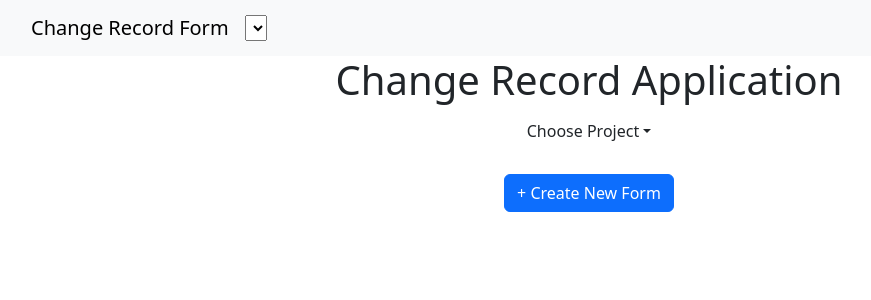
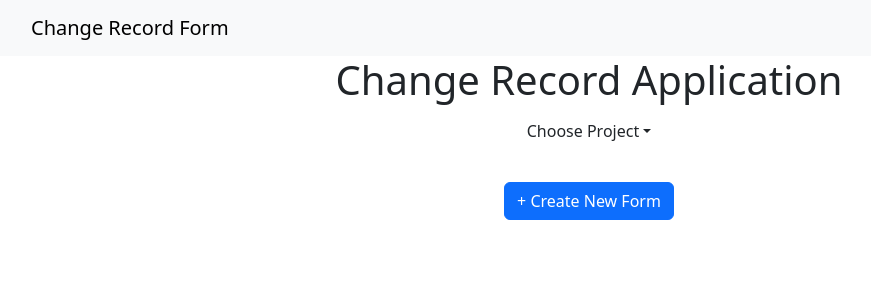
Before and after one commit to varunsesh/Change_Record_Forms, a React (Create React App) app in the folder cr_react_app/: page / in a window 1280 px wide. Shown: the top 300 px of the page, without its empty margins (51-922 px from the left). Built offline with nearby package versions, Linux system fonts and the light colour scheme.

Commit message:
Updated navbar. Removed the dropdown from navbar. Ensure project name is displayed right at the top of the application.

```diff
--- a/cr_react_app/src/Components/CustomNavBar.js
+++ b/cr_react_app/src/Components/CustomNavBar.js
@@ -38,18 +38,6 @@ function NavBar({props, onSelect, goHome}) {
       <Container>
         <Navbar.Brand href="#home" onClick={goHome}>Change Record Form</Navbar.Brand>
         <Navbar.Toggle aria-controls="basic-navbar-nav" />
-        <Navbar.Collapse id="basic-navbar-nav">
-        <select
-          value={selectedProject}
-          onChange={handleChange}
-        >
-          {projects.map((project) => (
-            <option key={project.project_id} value={project.project_id}>
-              {project.project_name}
-            </option>
-          ))}
-        </select>
-        </Navbar.Collapse>
       </Container>
     </Navbar>
   );
--- a/cr_react_app/src/Components/HomePage.js
+++ b/cr_react_app/src/Components/HomePage.js
@@ -18,7 +18,7 @@ const HomePage = ({props, onNewForm, onShowCR}) => {
       const projects = await getProjects();
       setProjects(projects);
       if (projects.length > 0) {
-        setSelectedProject(projects[0].project_id);
+        setSelectedProject(projects[0].project_name);
       }
     } catch (error) {
       console.error('Error fetching projects:', error);
@@ -33,10 +33,11 @@ const HomePage = ({props, onNewForm, onShowCR}) => {
         console.log("Clicked here");
     }
 
-    const handleChange  = (e) =>{
+    const handleChange  = (project_id) =>{
       console.log("Handling change");
-      console.log(e);
-      onShowCR(e);
+      console.log(project_id);
+      setSelectedProject(projects[project_id-1].project_name);
+      onShowCR(project_id);
 
     }
 
@@ -45,6 +46,7 @@ const HomePage = ({props, onNewForm, onShowCR}) => {
       console.log("new form");
       console.log(props);
     }
+
 
   return (
     <div>
@@ -55,6 +57,7 @@ const HomePage = ({props, onNewForm, onShowCR}) => {
             <Dropdown.Toggle  variant="" id="dropdown-basic">
             Choose Project
           </Dropdown.Toggle>
+          <h6>{selectedProject}</h6>
                <Dropdown.Menu >
                 {projects && projects.map((project)=><Dropdown.Item eventKey = {project.project_id} key={project.project_id}>{project.project_name}</Dropdown.Item>)}
             </Dropdown.Menu>
```
